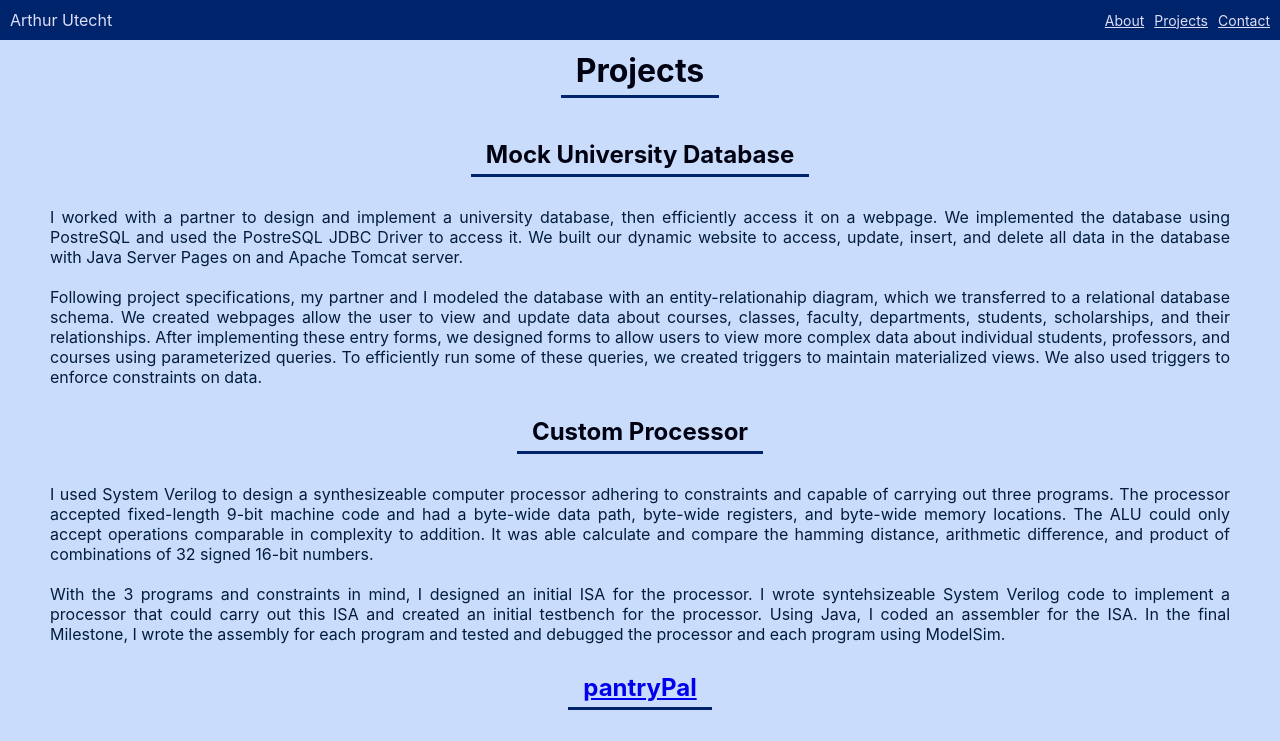
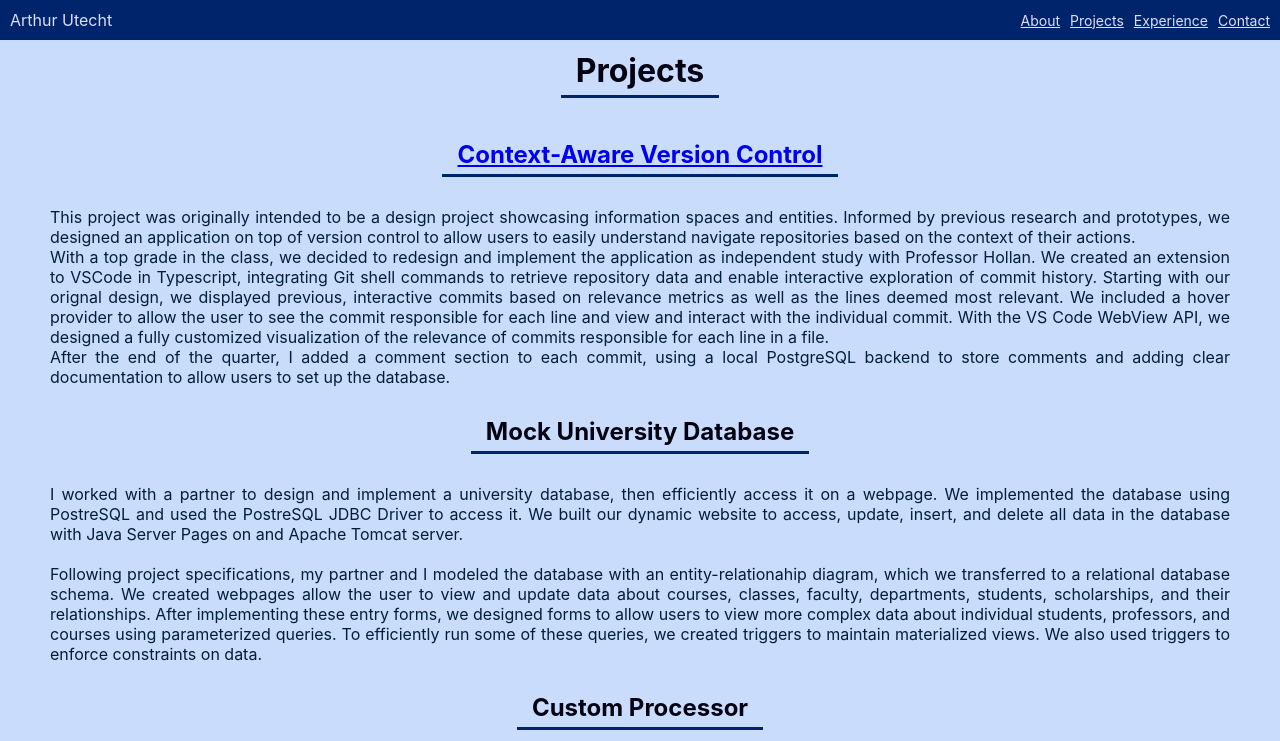
Before and after one commit to autecht/website, a React (Create React App) app: page /#/projects in a window 1280 px wide. Shown: the top 741 px of the page. Built offline with nearby package versions, Linux system fonts and the light colour scheme.

Commit message:
Updated Context-Aware Version Control

```diff
--- a/package.json
+++ b/package.json
@@ -13,6 +13,7 @@
     "react-dom": "^19.1.0",
     "react-router-dom": "^7.5.0",
     "react-scripts": "^5.0.1",
+    "ts-postgres": "^2.0.4",
     "web-vitals": "^2.1.4"
   },
   "scripts": {
--- a/src/App.js
+++ b/src/App.js
@@ -1,9 +1,9 @@
-import logo from './logo.svg';
 import './App.css';
 import {Routes, Route } from 'react-router-dom';
 import Home from './Home';
 import Projects from './Projects';
 import Contact from './Contact';
+import Experience from './Experience';
 
 function App() {
   return (
@@ -16,6 +16,7 @@ function App() {
         <div className="menu-container">
           <a href="#/" className="menu">About</a>
           <a href="#/projects" className="menu">Projects</a>
+          <a href="#/experience" className="menu">Experience</a>
           <a href="#/contact" className="menu">Contact</a>
 
         </div>
@@ -24,6 +25,7 @@ function App() {
       <Route path="/" element = {<Home/>} />
       <Route path = "/projects" element = {<Projects />}></Route>
       <Route path = "/contact" element = {<Contact />}></Route>
+      <Route path = "/experience" element = {<Experience />}></Route>
     </Routes>
     <div className="footer"></div>
     </div>
--- /dev/null
+++ b/src/Experience.js
@@ -0,0 +1,26 @@
+function Experience() {
+  return (
+    <>
+
+
+      <div class="filler"></div>
+      <h1 class="heading">Experience</h1>
+
+      <h2 class="heading"> Tutor, September 2024-June 2025 </h2>
+      <p class="body">
+        As a tutor for Database System Principles and Operating Systems, two large upper division courses at UC San Diego, I helped 300+ students understand
+        complex concepts and work through technical problems by leading office hours and lab hours. On the course forum, I wrote prompt, detailed answers
+        to deepen students' understanding of concurrency, virtual memory, file systems, SQL, relational algebra, and schema design.
+      </p>
+
+      <h2 class="heading">Student Worker, January 2023-November 2024</h2>
+      <p>As a studnet worker at the UCSD dining hall, I worked with team in various roles to prepare food, wash dishes, provide pleasant customer service, and preserve smooth operation of the restaurant. </p>
+
+
+
+    </>
+  );
+
+}
+
+export default Experience;
--- a/src/Home.js
+++ b/src/Home.js
@@ -8,16 +8,7 @@ function Home() {
       <h1 class="heading">About</h1>
 
       <p class="body">
-        Throughout college, I have had to accept that I can't pursue every opportunity. Dozens of majors would provide a fascinating career path, I could spend a lifetime taking all of the courses I would like to, and there are so many student organizations it becomes tedious to read through them.
-      </p>
-      <p class="body">
-        Thus the importance of taking advantage of the opportunities I can. I have pursued a fascination in Cognitive Science, a field I previously didn’t know existed. I found incredible people in classes, organizations, and working at a dining hall. I applied data structures and algorithms inside and out of the classroom, used agile development and object oriented programming, and practiced my understanding of relational databases.
-      </p>
-      <p class="body">
-        Off campus, I've come to appreciate the simple opportunities. I don't need a degree to spend time with family, complete Cyberpunk 2077, or enjoy a game of chess, yet never before have these been more important to me.
-      </p>
-      <p class="body">
-        As I finish my undergraduate education and transition to the next step of my career, I can’t wait to see what new opportunities present themselves.
+      I'm a recent Computer Science graduate from UC San Diego with strong academic foundations (4.0 GPA) and hands-on experience in software development. I've applied my skills in agile development, object-oriented programming, relational databases, and version control. By tutoring in relational databases and operating systems, I not only helped others succeed, but also strengthened my grasp of complex material. I'm excited to bring my passion for building reliable, impactful software in a collaborative setting to a full-time engineering role.
       </p>
 
     </>
--- a/src/Projects.js
+++ b/src/Projects.js
@@ -5,6 +5,24 @@ function Projects() {
 
       <div class="filler"></div>
       <h1 class="heading">Projects</h1>
+
+      <h2 class="heading"> <a href="https://github.com/autecht/contextawareversioncontrol"> Context-Aware Version Control </a> </h2>
+      <p class="body">
+        This project was originally intended to be a design project showcasing information spaces and entities.
+        Informed by previous research and prototypes, we designed an application on top of version control to allow users to easily understand navigate repositories based on the context of their actions.
+
+        <br></br>
+        With a top grade in the class, we decided to redesign and implement the application as independent study with Professor Hollan.
+        We created an extension to VSCode in Typescript, integrating Git shell commands to retrieve repository data and enable interactive exploration of commit history.
+        Starting with our orignal design, we displayed previous, interactive commits based on relevance metrics as well as the lines deemed most relevant.
+        We included a hover provider to allow the user to see the commit responsible for each line and view and interact with the individual commit.
+        With the VS Code WebView API, we designed a fully customized visualization of the relevance of commits responsible for each line in a file.
+        <br></br>
+        After the end of the quarter, I added a comment section to each commit, using a local PostgreSQL backend to store comments and adding clear documentation to allow users to set up the database.
+
+
+      </p>
+
 
       <h2 class="heading"> Mock University Database </h2>
       <p class="body">
```
Also changed, not shown: 1 other file (tests, documents, lock files or other folders).
